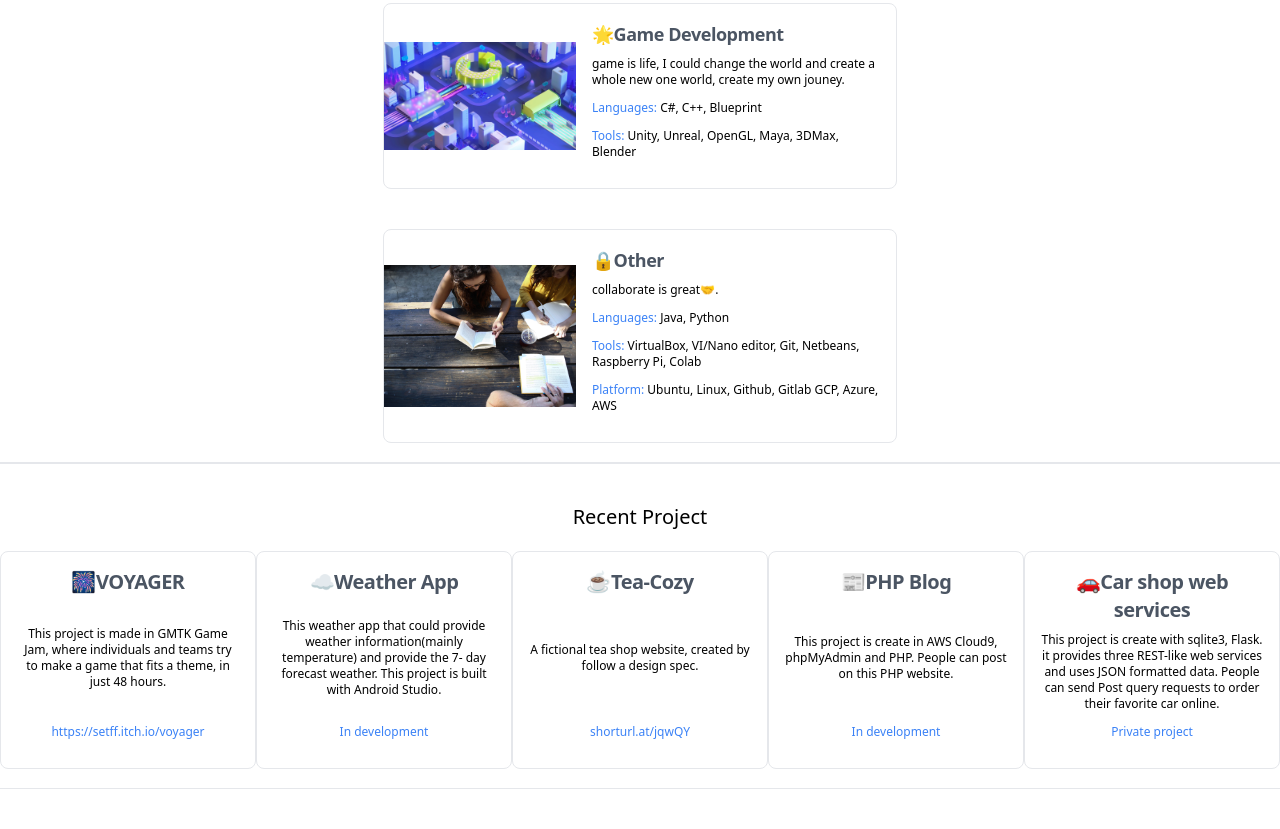
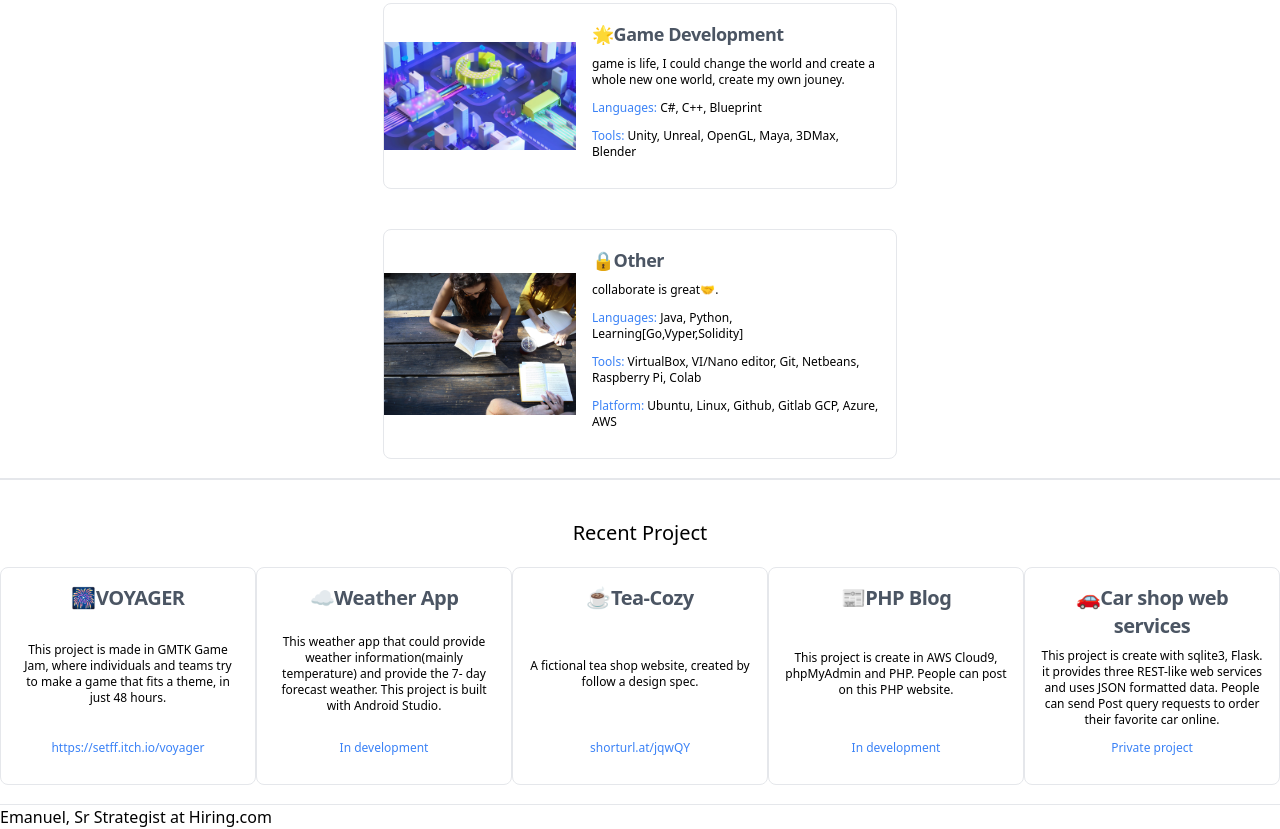
Before and after one commit to Noplace0/portfolio, a website: page index.html in a window 1280 px wide. Shown: the part 962-1791 px from the top of the page. Before the commit the page ends 1751 px from the top, so only its background shows below. Drawn offline with Linux system fonts and the light colour scheme.

Commit message:
update learning language

```diff
--- a/index.html
+++ b/index.html
@@ -147,7 +147,8 @@
           <h2 class="skill-title">🔒Other</h2>
           <p class="mb-3 text-xs text-b-400">collaborate is great🤝.</p>
           <p class="mb-3 text-xs">
-            <span class="text-blue-500">Languages:</span> Java, Python
+            <span class="text-blue-500">Languages:</span> Java, Python,
+            Learning[Go,Vyper,Solidity]
           </p>
           <p class="mb-3 text-xs">
             <span class="text-blue-500">Tools:</span> VirtualBox, VI/Nano
@@ -238,6 +239,7 @@
     </div>
     <div class="line outline outline-1 outline-gray-200">
       <h1 class="mx-auto text-center max-w-sm rounded"></h1>
+      <p class="caption">Emanuel, Sr Strategist at Hiring.com</p>
     </div>
     <script>
       const checkbox = document.querySelector("#toggle");
--- a/src/styles.css
+++ b/src/styles.css
@@ -6,6 +6,7 @@
 .btn{
     @apply py-2 px-8 font-semibold;
 }
+
 
 .btn-blue{
     @apply rounded-lg shadow-md text-white bg-blue-500 hover:bg-blue-700;
```
Also changed, not shown: public/output.css.
